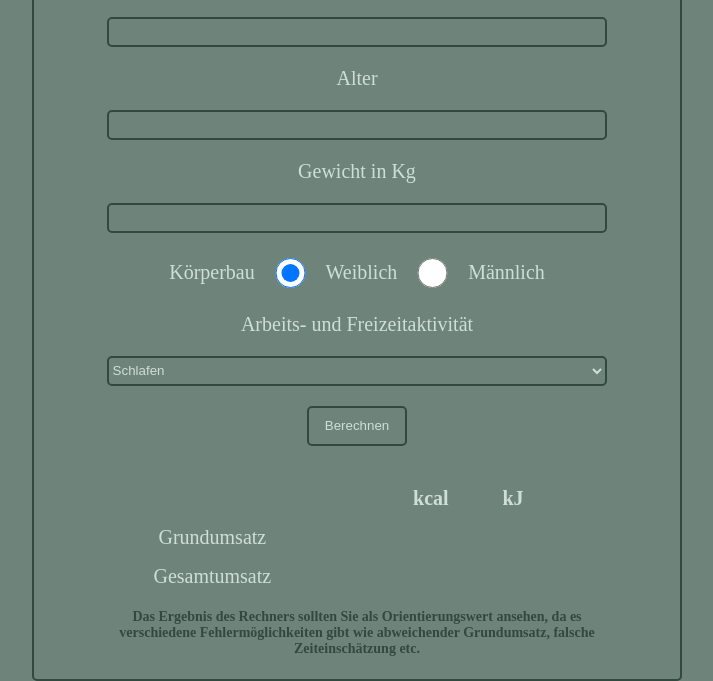
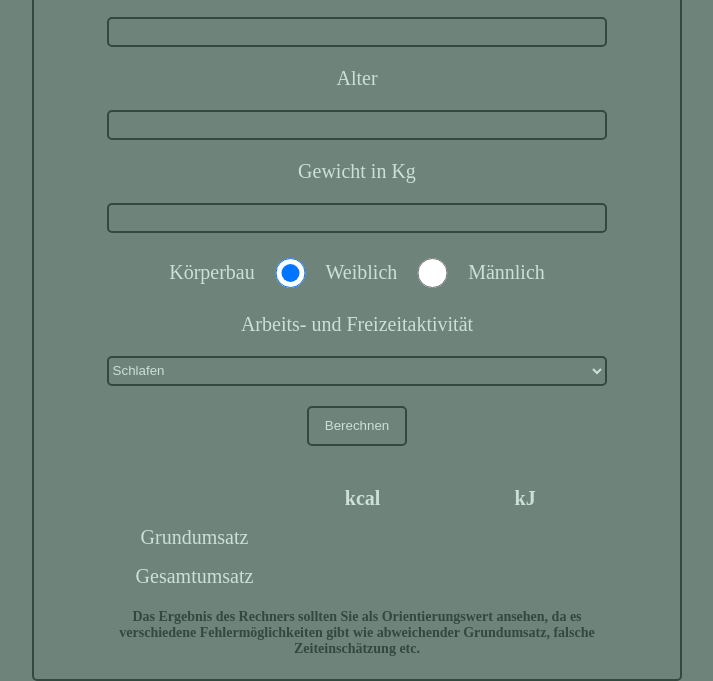
Before and after one commit to NiklasRulec/project-calories-calculator, a plain HTML site: page index.html in a window 1280 px wide. Shown: the part 119-800 px from the top of the page, without its empty margins (283-996 px from the left). Drawn offline with Linux system fonts and the light colour scheme; a web font is replaced by a local one.

Commit message:
project-calories-calculator

```diff
--- a/assets/css/style.css
+++ b/assets/css/style.css
@@ -123,8 +123,13 @@ select {
 }
 
 table {
+  margin: 0 auto;
   width: 80%;
   height: 12rem;
+}
+
+td {
+  width: 11rem;
 }
 
 .footer {
```
